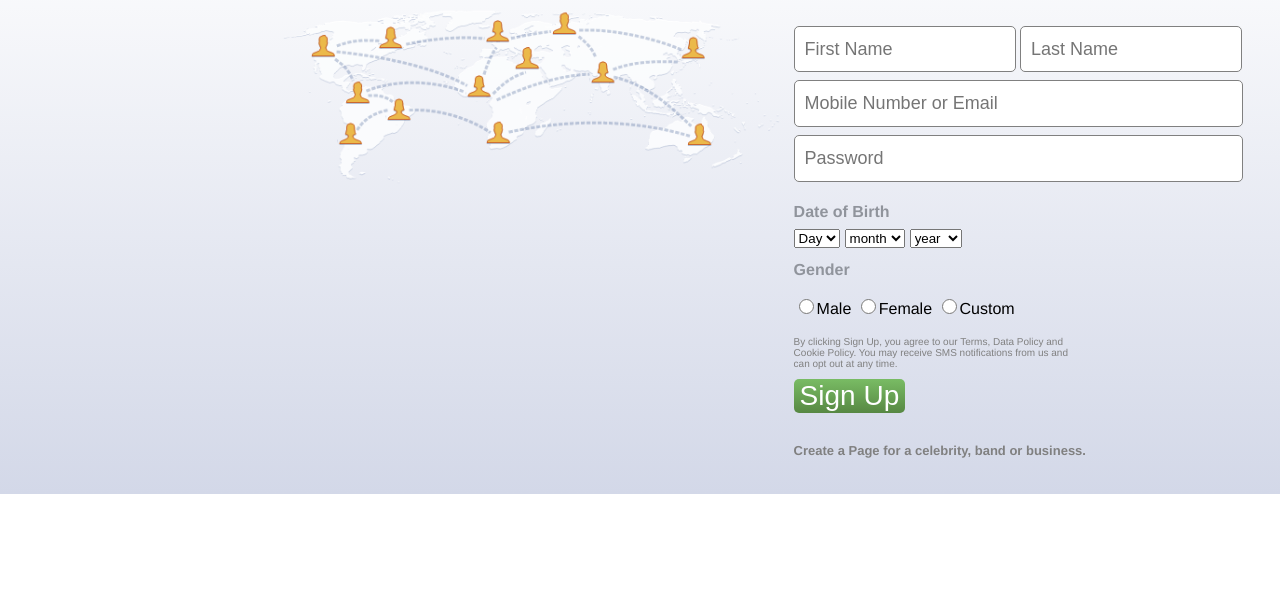
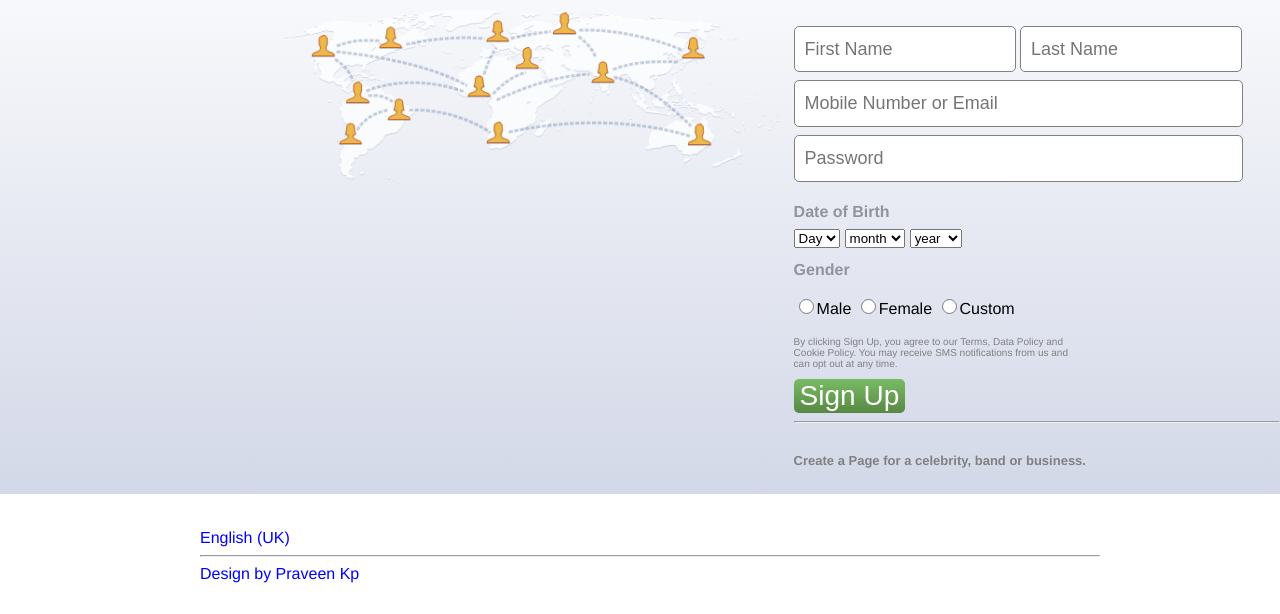
Before and after one commit to praveenprathap/Facebook-Login-Sign-Up-Page-, a plain HTML site: page index.html in a window 1280 px wide. Shown: the part 186-800 px from the top of the page. Drawn offline with Linux system fonts and the light colour scheme.

Commit message:
footer design updated

```diff
--- a/fb.css
+++ b/fb.css
@@ -160,3 +160,19 @@ body{
     margin-top: 30px;
     font-weight: bold;
 }
+.fb-body-footer{
+	width:100%;
+	position:absolute;
+	left:0px;
+	height:80px;
+	background:white;
+	top:700px;
+
+}
+#fb-body-footer-base{
+	width:900px;
+	top:15px;
+	left:200px;
+	color:blue;
+	height:60px;
+}
--- a/index.html
+++ b/index.html
@@ -107,12 +107,18 @@
                 <button class="signupbtn" type="submit" value="SignUp">Sign Up
                 </button>
             </div>
-            <div class="bodybottom">
+            <div class="bodybottom"><hr>
                 <p class="bottompara">
                     Create a Page for a celebrity, band or business.
                 </p>
             </div>
 
+        </div>
+        <div>
+            <div class="fb-body-footer">
+				<div id="fb-body-footer-base" class="fb-body-footer">English (UK)<br><hr>
+				Design by Praveen Kp</div>
+			</div>
         </div>
 
     </div>
```
